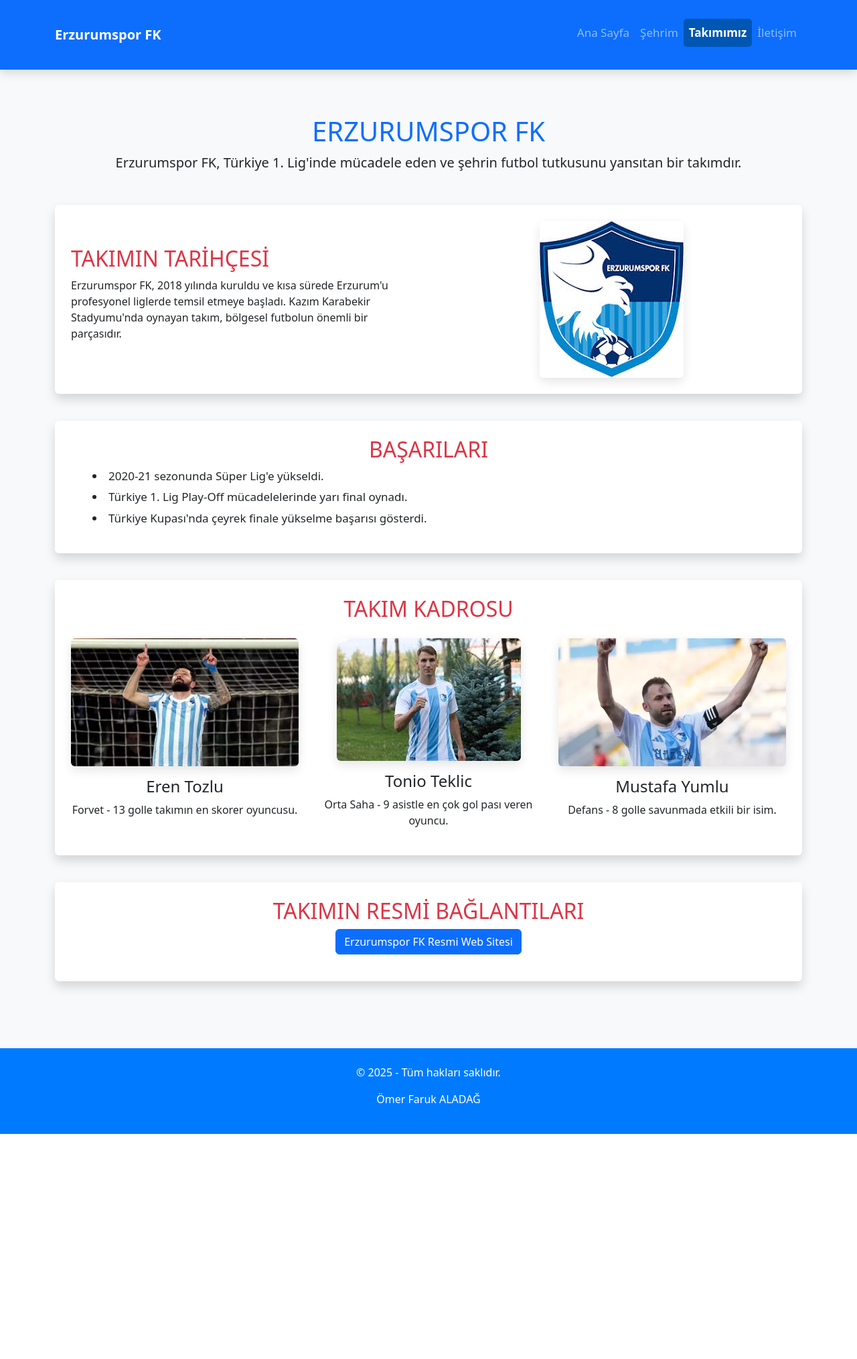
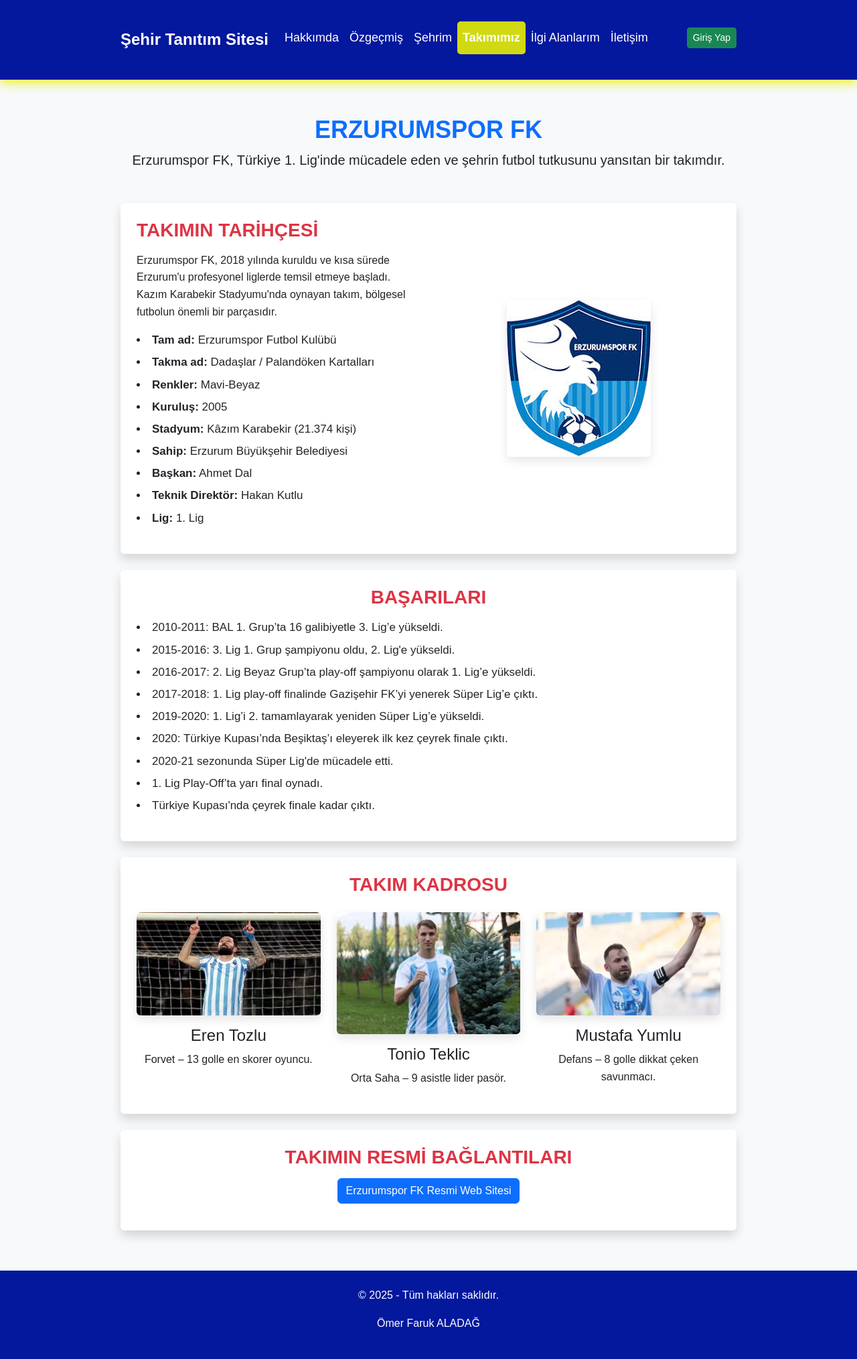
Before and after one commit to omrraldg/web-proje, a PHP site: page /takimimiz.html in a window 1280 px wide. Shown: the whole page at 67% size. Before the commit the page ends 1693 px from the top, so only its background shows below. Run offline with PHP 8.4, Linux system fonts and the light colour scheme.

Commit message:
Css dosyası güncellendi. Tasarımda değişikliğe gidildi. Navbar üzerindeki hata giderildi. Login kontrolünün tüm sekmelerde olması için js kodu eklendi.

```diff
--- /dev/null
+++ b/loginkontrol.js
@@ -0,0 +1,20 @@
+// loginControl.js
+document.addEventListener("DOMContentLoaded", () => {
+  const username = localStorage.getItem("username");
+  const usernameDisplay = document.getElementById("usernameDisplay");
+  const loginBtn = document.getElementById("loginBtn");
+  const logoutBtn = document.getElementById("logoutBtn");
+
+  if (username && usernameDisplay && loginBtn && logoutBtn) {
+    usernameDisplay.textContent = "👤 " + username;
+    loginBtn.style.display = "none";
+    logoutBtn.style.display = "inline-block";
+  }
+
+  if (logoutBtn) {
+    logoutBtn.addEventListener("click", () => {
+      localStorage.removeItem("username");
+      location.reload();
+    });
+  }
+});
--- a/script.js
+++ b/script.js
@@ -1,7 +1,7 @@
 document.addEventListener("DOMContentLoaded", function () {
     let carouselElement = document.querySelector("#sehrimSlider");
     let carousel = new bootstrap.Carousel(carouselElement, {
-        interval: 3000, // 3 saniyede bir geçiş
+        interval: 2000, // 2 saniyede bir geçiş
         ride: "carousel"
     });
 });
--- a/style.css
+++ b/style.css
@@ -1,15 +1,18 @@
 /* Genel Sayfa Stili */
 body {
   font-family: 'Poppins', sans-serif;
-    background-color: #f4f4f4;
+  background-color: #f00303c3;
   margin: 0;
   padding: 0;
   line-height: 1.6;
+  max-width: 100%;
+  overflow-x: hidden;
+  padding-top: 80px;
 }
 
 /* Başlıklar */
 h1, h2, h3 {
-    color: #007bff;
+  color: #000000b1;
   font-weight: bold;
   text-transform: uppercase;
 }
@@ -32,8 +35,19 @@ h3 {
 
 /* Navbar */
 .navbar {
-    box-shadow: 0px 4px 15px rgba(0, 0, 0, 0.15);
+  box-shadow: 0px 4px 15px #e7ef04e6;
   padding: 12px 0;
+}
+
+.custom-navbar {
+  background-color: rgb(3, 24, 157) !important;
+  z-index: 1030;
+}
+
+/* Navbar hizalama */
+.navbar .container {
+  max-width: 960px;
+  margin: 0 auto;
 }
 
 .navbar-brand {
@@ -41,16 +55,21 @@ h3 {
   font-weight: bold;
 }
 
+.navbar .nav-link {
+  color: #ffffff;
+}
 .nav-link {
   font-size: 18px;
   padding: 10px 15px;
 }
 
-.nav-link.active {
+.nav-link.active,
+.nav-link:hover {
   font-weight: bold;
   color: #fff !important;
-    background-color: #0056b3;
+  background-color: #e7ef04e6;
   border-radius: 5px;
+  transition: 0.3s;
 }
 
 /* Slider Görseller */
@@ -60,13 +79,24 @@ h3 {
   border-radius: 10px;
 }
 
+.carousel-control-prev-icon,
+.carousel-control-next-icon {
+  background-color: rgba(0, 0, 0, 0.5);
+  border-radius: 50%;
+}
+
+.carousel {
+  max-width: 100%;
+  overflow: hidden;
+}
+
 /* Liste Stili */
 ul {
   list-style-type: disc;
   list-style-position: inside;
   padding-left: 0;
   margin-left: 0;
-    text-align: left;
+  text-align: middle;
 }
 
 li {
@@ -82,13 +112,20 @@ img {
   box-shadow: 0px 6px 15px rgba(0, 0, 0, 0.1);
 }
 
-/* Bölüm Yapısı */
+/* Ana İçerik ve Section */
 .container {
   max-width: 960px;
   margin: auto;
   padding: 20px;
 }
 
+main.container > section {
+  width: 100%;
+  max-width: 960px;
+  margin: 0 auto;
+}
+
+/* Kart ve Bölüm Yapısı */
 section {
   margin-bottom: 40px;
   padding: 20px;
@@ -97,8 +134,9 @@ section {
   box-shadow: 0 4px 12px rgba(0, 0, 0, 0.1);
 }
 
+/* Footer */
 footer {
-    background-color: #007bff;
+  background-color: rgb(3, 24, 157);
   color: white;
   padding: 20px 0;
   margin-top: 40px;
@@ -106,6 +144,7 @@ footer {
   font-weight: 300;
 }
 
+/* Giriş Butonu */
 .login-button {
   position: absolute;
   top: 20px;
--- a/takimimiz.html
+++ b/takimimiz.html
@@ -2,32 +2,48 @@
 <html lang="tr">
 <head>
   <meta charset="UTF-8">
+  <title>Erzurumspor FK</title>
   <meta name="viewport" content="width=device-width, initial-scale=1.0">
-    <title>Erzurumspor FK</title>
+  <link href="https://cdn.jsdelivr.net/npm/bootstrap@5.3.0/dist/css/bootstrap.min.css" rel="stylesheet">
   <link rel="stylesheet" href="style.css">
-    <link href="https://cdn.jsdelivr.net/npm/bootstrap@5.3.0/dist/css/bootstrap.min.css" rel="stylesheet">
 </head>
 <body class="bg-light">
+
+  <!-- NAVBAR -->
   <header>
-        <nav class="navbar navbar-expand-lg navbar-dark bg-primary">
+    <nav class="navbar navbar-expand-lg navbar-dark custom-navbar fixed-top">
       <div class="container">
-                <a class="navbar-brand" href="#">Erzurumspor FK</a>
+        <a class="navbar-brand" href="#">Şehir Tanıtım Sitesi</a>
         <button class="navbar-toggler" type="button" data-bs-toggle="collapse" data-bs-target="#navbarNav">
           <span class="navbar-toggler-icon"></span>
         </button>
         <div class="collapse navbar-collapse" id="navbarNav">
-                    <ul class="navbar-nav ms-auto">
-                        <li class="nav-item"><a class="nav-link" href="index.html">Ana Sayfa</a></li>
+          <ul class="navbar-nav me-auto">
+            <li class="nav-item"><a class="nav-link" href="index.html">Hakkımda</a></li>
+            <li class="nav-item"><a class="nav-link" href="cv.html">Özgeçmiş</a></li>
             <li class="nav-item"><a class="nav-link" href="sehrim.html">Şehrim</a></li>
             <li class="nav-item"><a class="nav-link active" href="takimimiz.html">Takımımız</a></li>
+            <li class="nav-item"><a class="nav-link" href="ilgi-alanlarim.html">İlgi Alanlarım</a></li>
             <li class="nav-item"><a class="nav-link" href="iletisim.html">İletişim</a></li>
+          </ul>
+          <ul class="navbar-nav ms-auto align-items-center">
+            <li class="nav-item">
+              <span id="usernameDisplay" class="nav-link text-white fw-bold"></span>
+            </li>
+            <li class="nav-item" id="loginBtn">
+              <a href="login.html" class="btn btn-success btn-sm">Giriş Yap</a>
+            </li>
+            <li class="nav-item" id="logoutBtn" style="display: none;">
+              <button onclick="logout()" class="btn btn-danger btn-sm">Çıkış Yap</button>
+            </li>
           </ul>
         </div>
       </div>
     </nav>
   </header>
 
-    <main class="container mt-5">
+  <!-- İÇERİK -->
+  <main class="container mt-5 pt-4">
     <h1 class="text-primary text-center">Erzurumspor FK</h1>
     <p class="lead text-center">Erzurumspor FK, Türkiye 1. Lig'inde mücadele eden ve şehrin futbol tutkusunu yansıtan bir takımdır.</p>
 
@@ -36,6 +52,17 @@
         <div class="col-md-6">
           <h2 class="text-danger">Takımın Tarihçesi</h2>
           <p>Erzurumspor FK, 2018 yılında kuruldu ve kısa sürede Erzurum'u profesyonel liglerde temsil etmeye başladı. Kazım Karabekir Stadyumu'nda oynayan takım, bölgesel futbolun önemli bir parçasıdır.</p>
+          <ul>
+            <li><strong>Tam ad:</strong> Erzurumspor Futbol Kulübü</li>
+            <li><strong>Takma ad:</strong> Dadaşlar / Palandöken Kartalları</li>
+            <li><strong>Renkler:</strong> Mavi-Beyaz</li>
+            <li><strong>Kuruluş:</strong> 2005</li>
+            <li><strong>Stadyum:</strong> Kâzım Karabekir (21.374 kişi)</li>
+            <li><strong>Sahip:</strong> Erzurum Büyükşehir Belediyesi</li>
+            <li><strong>Başkan:</strong> Ahmet Dal</li>
+            <li><strong>Teknik Direktör:</strong> Hakan Kutlu</li>
+            <li><strong>Lig:</strong> 1. Lig</li>
+          </ul>
         </div>
         <div class="col-md-6 text-center">
           <img src="img/erzurumspor-logo.jpg" class="img-fluid rounded" alt="Erzurumspor FK Logosu">
@@ -46,9 +73,15 @@
     <section class="bg-white p-4 rounded shadow mt-4">
       <h2 class="text-danger text-center">Başarıları</h2>
       <ul class="text-start">
-                <li>2020-21 sezonunda Süper Lig'e yükseldi.</li>
-                <li>Türkiye 1. Lig Play-Off mücadelelerinde yarı final oynadı.</li>
-                <li>Türkiye Kupası'nda çeyrek finale yükselme başarısı gösterdi.</li>
+        <li>2010-2011: BAL 1. Grup’ta 16 galibiyetle 3. Lig’e yükseldi.</li>
+        <li>2015-2016: 3. Lig 1. Grup şampiyonu oldu, 2. Lig'e yükseldi.</li>
+        <li>2016-2017: 2. Lig Beyaz Grup’ta play-off şampiyonu olarak 1. Lig’e yükseldi.</li>
+        <li>2017-2018: 1. Lig play-off finalinde Gazişehir FK’yi yenerek Süper Lig’e çıktı.</li>
+        <li>2019-2020: 1. Lig’i 2. tamamlayarak yeniden Süper Lig’e yükseldi.</li>
+        <li>2020: Türkiye Kupası’nda Beşiktaş’ı eleyerek ilk kez çeyrek finale çıktı.</li>
+        <li>2020-21 sezonunda Süper Lig'de mücadele etti.</li>
+        <li>1. Lig Play-Off’ta yarı final oynadı.</li>
+        <li>Türkiye Kupası'nda çeyrek finale kadar çıktı.</li>
       </ul>
     </section>
 
@@ -58,17 +91,17 @@
         <div class="col-md-4 text-center">
           <img src="img/eren-tozlu.webp" class="img-fluid rounded mb-3" alt="Eren Tozlu">
           <h4>Eren Tozlu</h4>
-                    <p>Forvet - 13 golle takımın en skorer oyuncusu.</p>
+          <p>Forvet – 13 golle en skorer oyuncu.</p>
         </div>
         <div class="col-md-4 text-center">
           <img src="img/tonio-teklic.jpg" class="img-fluid rounded mb-3" alt="Tonio Teklic">
           <h4>Tonio Teklic</h4>
-                    <p>Orta Saha - 9 asistle en çok gol pası veren oyuncu.</p>
+          <p>Orta Saha – 9 asistle lider pasör.</p>
         </div>
         <div class="col-md-4 text-center">
           <img src="img/mustafa-yumlu.webp" class="img-fluid rounded mb-3" alt="Mustafa Yumlu">
           <h4>Mustafa Yumlu</h4>
-                    <p>Defans - 8 golle savunmada etkili bir isim.</p>
+          <p>Defans – 8 golle dikkat çeken savunmacı.</p>
         </div>
       </div>
     </section>
@@ -81,11 +114,13 @@
     </section>
   </main>
 
+  <!-- FOOTER -->
   <footer class="text-center py-4">
     <p>&copy; 2025 - Tüm hakları saklıdır.</p>
-        <p> Ömer Faruk ALADAĞ</p>
+    <p>Ömer Faruk ALADAĞ</p>
   </footer>
 
   <script src="https://cdn.jsdelivr.net/npm/bootstrap@5.3.0/dist/js/bootstrap.bundle.min.js"></script>
+  <script src="loginkontrol.js"></script>
 </body>
 </html>
```
Also changed, not shown: cv.html (+32 -16 lines), iletisim.html (+27 -5 lines), ilgi-alanlarim.html (+75 -53 lines), index.html (+3 -24 lines), sehrim.html (+19 -5 lines). Lines whose indentation alone changed are shown as unchanged.
